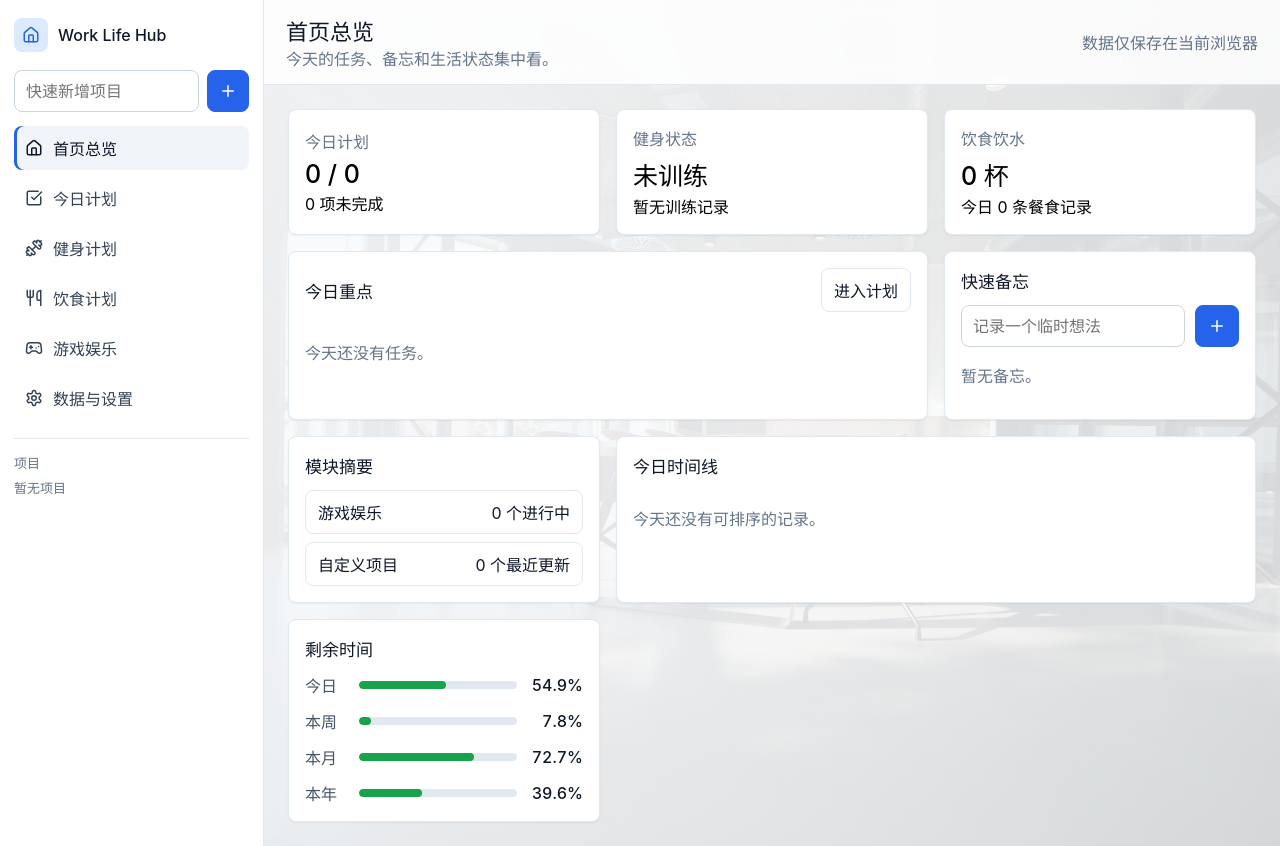
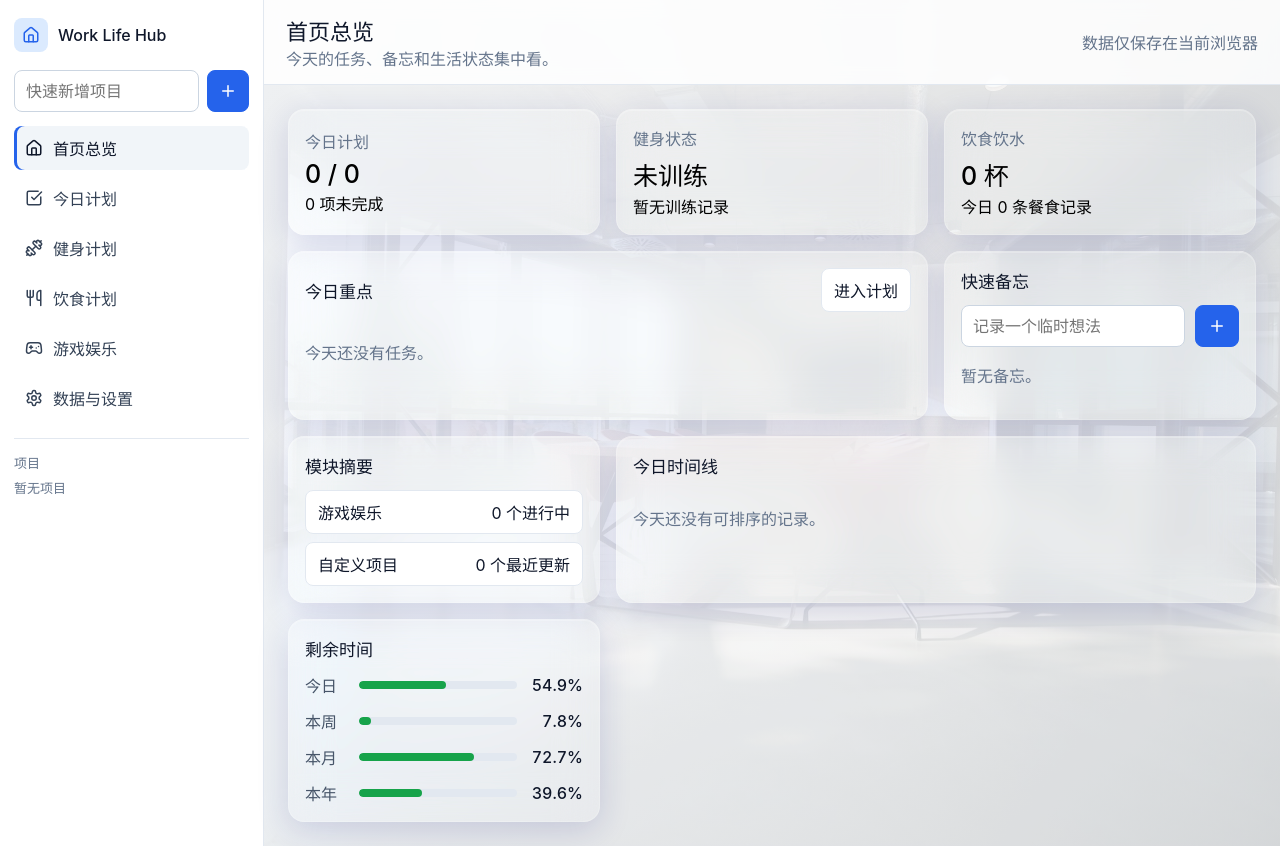
Before and after one commit to fsfdjt/gradio-deepseek-chatbot, a React (Vite) app: page / in a window 1280 px wide. Built offline with nearby package versions, Linux system fonts and the light colour scheme.

Commit message:
Add macOS weather glass surface

```diff
--- a/src/styles.css
+++ b/src/styles.css
@@ -637,3 +637,47 @@ button:disabled {
     grid-column: 2;
   }
 }
+
+/* macOS weather glass: visual only, does not affect behavior */
+.glass-surface,
+.panel,
+.stat-card {
+  border-radius: 16px;
+  background: rgba(255, 255, 255, 0.15);
+
+  -webkit-backdrop-filter: blur(20px) saturate(180%);
+  backdrop-filter: blur(20px) saturate(180%);
+
+  border: 1px solid rgba(255, 255, 255, 0.2);
+  box-shadow:
+    0 8px 32px rgba(31, 38, 135, 0.16),
+    inset 0 1px 0 rgba(255, 255, 255, 0.25);
+}
+
+@media (prefers-color-scheme: dark) {
+  .glass-surface,
+  .panel,
+  .stat-card {
+    background: rgba(0, 0, 0, 0.2);
+    border-color: rgba(255, 255, 255, 0.14);
+    box-shadow:
+      0 8px 32px rgba(0, 0, 0, 0.35),
+      inset 0 1px 0 rgba(255, 255, 255, 0.1);
+  }
+}
+
+@supports not ((backdrop-filter: blur(1px)) or (-webkit-backdrop-filter: blur(1px))) {
+  .glass-surface,
+  .panel,
+  .stat-card {
+    background: rgba(248, 250, 252, 0.94);
+  }
+
+  @media (prefers-color-scheme: dark) {
+    .glass-surface,
+    .panel,
+    .stat-card {
+      background: rgba(15, 23, 42, 0.94);
+    }
+  }
+}
```
Also changed, not shown: 1 other file (tests, documents, lock files or other folders).
